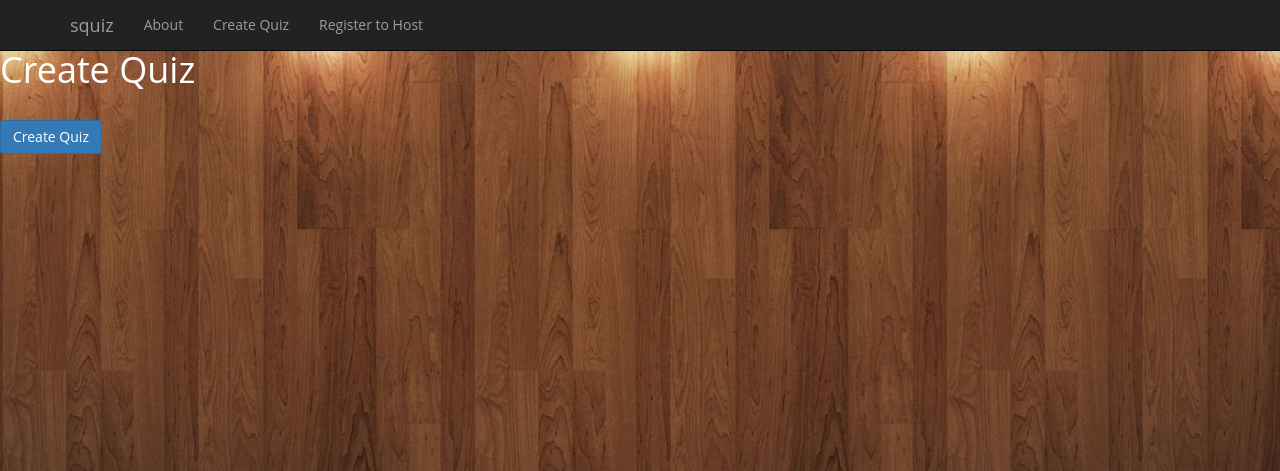
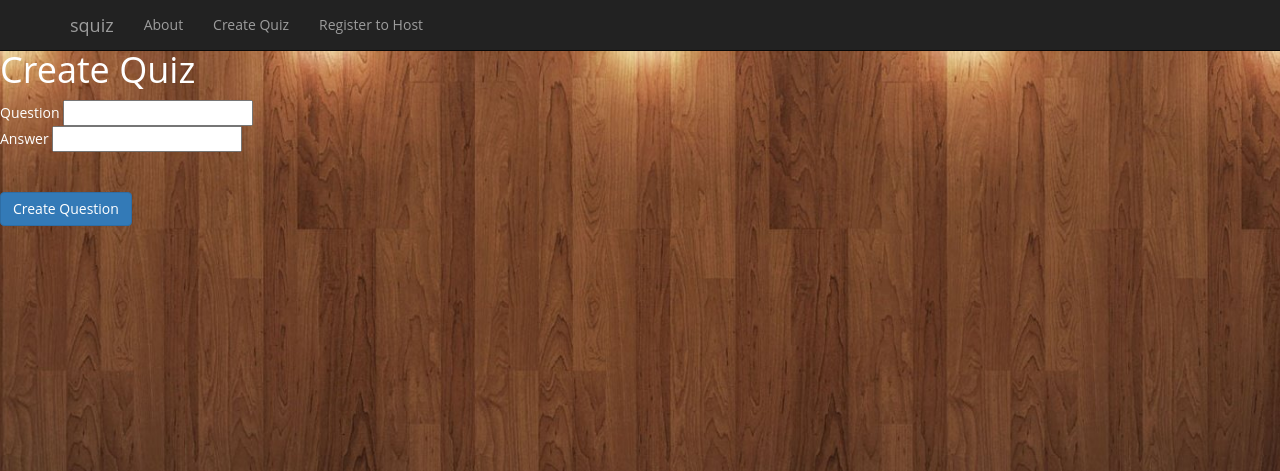
Before and after one commit to hoodscott/squiz, a Django app: page /create/question/ in a window 1280 px wide. Shown: the top 471 px of the page. Run offline with Django 3.2, Linux system fonts and the light colour scheme; some libraries are stand-ins or nearby versions.

Commit message:
Hosts can now add questions to rounds
Also can add rounds to quizzes.  It doesnt look great tho.

```diff
--- a/project_squiz/squiz/forms.py
+++ b/project_squiz/squiz/forms.py
@@ -8,7 +8,7 @@ class QuestionForm(forms.ModelForm):
     question = forms.CharField(max_length=128,
                                 label = "Question",)
     answer = forms.CharField(max_length=128,
-                                label = "Question",)
+                                label = "Answer",)
 
     # optional image
     image = forms.ImageField(label="Upload Image",
--- a/project_squiz/squiz/views.py
+++ b/project_squiz/squiz/views.py
@@ -1,5 +1,5 @@
 # django imports
-from django.shortcuts import render_to_response, redirect
+from django.shortcuts import render_to_response, redirect, get_object_or_404
 from django.core.urlresolvers import reverse
 from django.http import HttpResponse
 from django.template import RequestContext
@@ -69,6 +69,14 @@ def create_quiz(request):
 # create round
 def create_round(request, quiz_id=None):
 
+    # create dictionary to pass data to templates
+    context_dict = {}
+    context = RequestContext(request)
+
+    if quiz_id != None:
+        this_quiz = get_object_or_404(Quiz, id = quiz_id)
+        context_dict['quiz'] = this_quiz
+
     # A HTTP POST?
     if request.method == 'POST':
         round_form = RoundForm(request.POST)
@@ -84,8 +92,21 @@ def create_round(request, quiz_id=None):
             # save resource
             this_round.save()
 
-            # Now show the new materials page
-            return redirect(reverse('view_round', args=[this_round.id]))
+            print "saved"
+
+            if quiz_id != None:
+                # add this new round to the quiz
+                round_num = RoundInQuiz.objects.filter(this_quiz = this_quiz).count()
+
+                new_record = RoundInQuiz(this_round = this_round, this_quiz = this_quiz, number=round_num)
+                new_record.save()
+
+                # redirect back to quiz page
+                return redirect(reverse('view_quiz', args=[quiz_id]))
+            else:
+                print quiz_id
+                # otherwise show the new round page
+                return redirect(reverse('view_round', args=[this_round.id]))
         else:
             # The supplied form contained errors - just print them to the terminal.
             print round_form.errors
@@ -93,15 +114,20 @@ def create_round(request, quiz_id=None):
         # If the request was not a POST, display the form to enter details.
         round_form = RoundForm()
 
-    # create dictionary to pass data to templates
-    context_dict = {}
-    context = RequestContext(request)
     context_dict['round_form'] = round_form
 
     return render_to_response('squiz/create_round.html', context_dict, context)
 
 # create question
 def create_question(request, round_id=None):
+
+    # create dictionary to pass data to templates
+    context_dict = {}
+    context = RequestContext(request)
+
+    if round_id != None:
+        this_round = get_object_or_404(Round, id = round_id)
+        context_dict['round'] = this_round
 
     # A HTTP POST?
     if request.method == 'POST':
@@ -110,7 +136,7 @@ def create_question(request, round_id=None):
         # Have we been provided with a valid form?
         if question_form.is_valid():
             # delay saving the model until we're ready to avoid integrity problems
-            question = round_form.save(commit=False)
+            question = question_form.save(commit=False)
 
             # set foreign key of the creator of the round
             question.creator = request.user.host
@@ -118,8 +144,19 @@ def create_question(request, round_id=None):
             # save resource before we add tags
             question.save()
 
-            # Now show the new materials page
-            return redirect(reverse('view_question', args=[question.id]))
+            if round_id != None:
+                # add this new round to the quiz
+                question_num = QuestionInRound.objects.filter(this_round = this_round).count()
+
+                new_record = QuestionInRound(this_question = question, this_round = this_round, number=question_num)
+                new_record.save()
+
+                # redirect back to round page
+                return redirect(reverse('view_round', args=[round_id]))
+            else:
+                # otherwise show the new question page
+                return redirect(reverse('view_question', args=[question.id]))
+
         else:
             # The supplied form contained errors - just print them to the terminal.
             print question_form.errors
@@ -127,9 +164,6 @@ def create_question(request, round_id=None):
         # If the request was not a POST, display the form to enter details.
         question_form = QuestionForm()
 
-    # create dictionary to pass data to templates
-    context_dict = {}
-    context = RequestContext(request)
     context_dict['question_form'] = question_form
 
     return render_to_response('squiz/create_question.html', context_dict, context)
@@ -170,7 +204,7 @@ def view_question(request, question_id):
     context = RequestContext(request)
 
     try:
-      this_round = Question.objects.get(id=question_id)
+      this_question = Question.objects.get(id=question_id)
       context_dict['question'] = this_question
 
     except Question.DoesNotExist:
--- a/project_squiz/templates/squiz/create_question.html
+++ b/project_squiz/templates/squiz/create_question.html
@@ -1,30 +1,32 @@
 {% extends 'squiz/base.html' %}
 
-{% block title %}
+{% block title_block %}
     create question
 {% endblock %}
-
+?
 {% block body_block %}
 <div>
     <h1>Create Quiz</h1>
 
-    <form class="span6" id="upload_form" method="post" action="{% url 'create' %}">
+    <form class="span6" id="upload_form" method="post" {% if round %}action="{% url 'create_question' round.id %}"{% else %}action="{% url 'create_question' %}"{% endif %} enctype="multipart/formdata">
 
         {% csrf_token %}
 
-        {% for hidden in quiz_form.hidden_fields %}
+        {% for hidden in question_form.hidden_fields %}
             {{ hidden }}
         {% endfor %}
 
-        {% for field in quiz_form.visible_fields %}
+        {% for field in question_form.visible_fields %}
+            {% if field.label != "Upload Image" %}
             {{ field.errors }}
             {{ field.label }}
             {{ field }}
+            {% endif %}
             <br>
         {% endfor %}
 
         <br/>
-        <button class="btn btn-primary" type="submit" name="submit" tabindex='1'>Create Quiz</button>
+        <button class="btn btn-primary" type="submit" name="submit" tabindex='1'>Create Question</button>
     </form>
 
 </div>
--- a/project_squiz/templates/squiz/create_quiz.html
+++ b/project_squiz/templates/squiz/create_quiz.html
@@ -1,6 +1,6 @@
 {% extends 'squiz/base.html' %}
 
-{% block title %}
+{% block title_block %}
     create quiz
 {% endblock %}
 
@@ -8,7 +8,7 @@
 <div>
     <h1>Create Quiz</h1>
 
-    <form class="span6" id="upload_form" method="post" action="{% url 'create' %}">
+    <form class="span6" id="upload_form" method="post" action="{% url 'create_quiz' %}">
 
         {% csrf_token %}
 
--- a/project_squiz/templates/squiz/create_round.html
+++ b/project_squiz/templates/squiz/create_round.html
@@ -1,6 +1,6 @@
 {% extends 'squiz/base.html' %}
 
-{% block title %}
+{% block title_block %}
     create round
 {% endblock %}
 
@@ -8,7 +8,7 @@
 <div>
     <h1>Create Round</h1>
 
-    <form id="upload_form" method="post" action="{% url 'create_round' %}">
+    <form id="upload_form" method="post" {% if quiz %}action="{% url 'create_round' quiz.id %}"{% else %}action="{% url 'create_round' %}"{% endif %}>
 
         {% csrf_token %}
 
--- a/project_squiz/templates/squiz/view_quiz.html
+++ b/project_squiz/templates/squiz/view_quiz.html
@@ -1,6 +1,6 @@
 {% extends 'squiz/base.html' %}
 
-{% block title %}
+{% block title_block %}
     view quiz
 {% endblock %}
 
--- a/project_squiz/templates/squiz/view_round.html
+++ b/project_squiz/templates/squiz/view_round.html
@@ -1,6 +1,6 @@
 {% extends 'squiz/base.html' %}
 
-{% block title %}
+{% block title_block %}
     view round
 {% endblock %}
 
```
Also changed, not shown: project_squiz/templates/squiz/view_question.html (added, +20 -0 lines).
